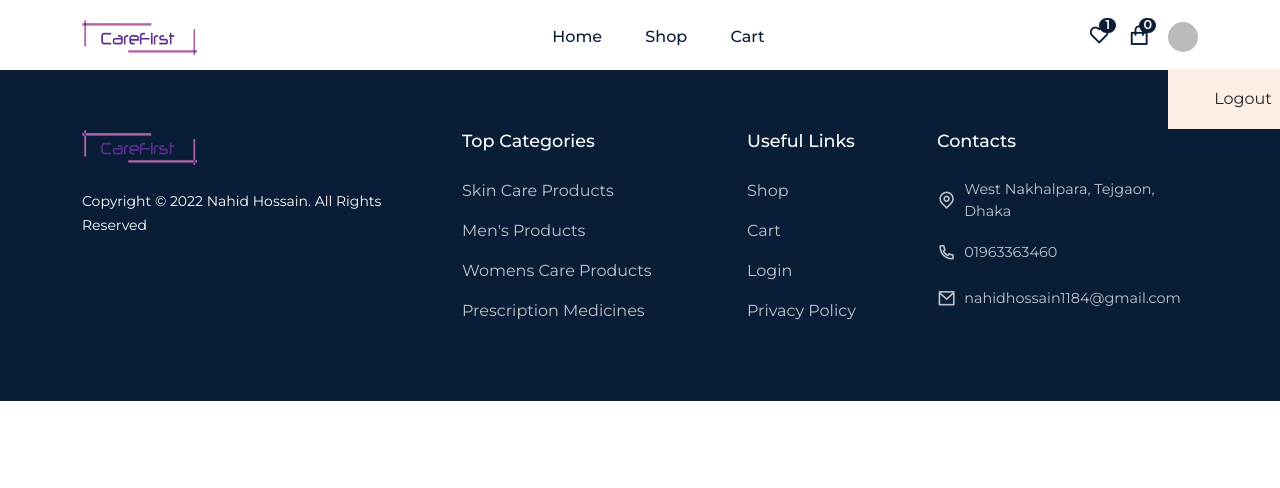
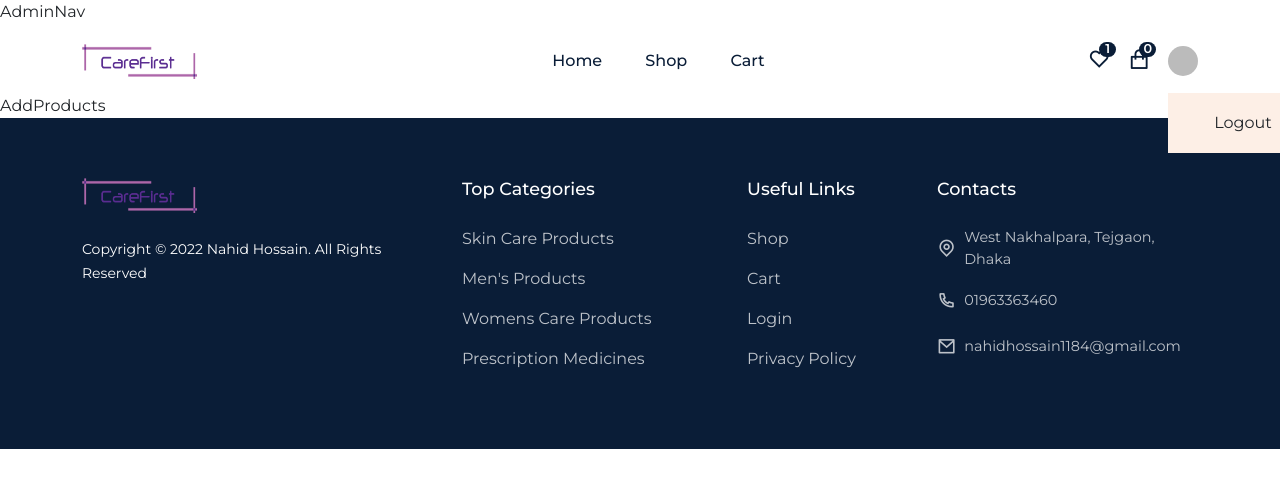
Before and after one commit to floatingnahid22/Job-Assignment, a React (Create React App) app in the folder healthos_task/: page /dashboard/add-products in a window 1280 px wide. Shown: the top 488 px of the page. Built offline with nearby package versions, Linux system fonts and the light colour scheme; no server answers; sample sign-in values are in the browser's storage.

Commit message:
setup for admin dashboard

```diff
--- /dev/null
+++ b/healthos_task/src/admin/AddProducts.jsx
@@ -0,0 +1,7 @@
+import React from "react";
+
+const AddProducts = () => {
+  return <div>AddProducts</div>;
+};
+
+export default AddProducts;
--- /dev/null
+++ b/healthos_task/src/admin/AdminNav.jsx
@@ -0,0 +1,7 @@
+import React from "react";
+
+const AdminNav = () => {
+  return <div>AdminNav</div>;
+};
+
+export default AdminNav;
--- /dev/null
+++ b/healthos_task/src/admin/AllProducts.jsx
@@ -0,0 +1,7 @@
+import React from "react";
+
+const AllProducts = () => {
+  return <div>AllProducts</div>;
+};
+
+export default AllProducts;
--- /dev/null
+++ b/healthos_task/src/admin/Dashboard.jsx
@@ -0,0 +1,7 @@
+import React from "react";
+
+const Dashboard = () => {
+  return <div>Dashboard</div>;
+};
+
+export default Dashboard;
--- a/healthos_task/src/components/Header/Header.jsx
+++ b/healthos_task/src/components/Header/Header.jsx
@@ -134,6 +134,7 @@ const Header = () => {
                     <div className="d-flex align-items-center justify-content-center flex-column ">
                       <Link to="/signup">Signup</Link>
                       <Link to="/login">Login</Link>
+                      <Link to="/dashboard">Dashboard</Link>
                     </div>
                   )}
                 </div>
--- a/healthos_task/src/components/Layout/Layout.jsx
+++ b/healthos_task/src/components/Layout/Layout.jsx
@@ -3,9 +3,14 @@ import Header from "../Header/Header";
 import Footer from "../Footer/Footer";
 import Routers from "../../routers/Routers";
 
+import AdminNav from "../../admin/AdminNav";
+import { useLocation } from "react-router-dom";
+
 const Layout = () => {
+  const location = useLocation();
   return (
     <>
+      {location.pathname.startsWith("/dashboard") ? <AdminNav /> : <Header />}
       <Header />
       <div>
         <Routers />
--- a/healthos_task/src/routers/ProtectedRoute.js
+++ b/healthos_task/src/routers/ProtectedRoute.js
@@ -1,10 +1,11 @@
 import React from "react";
 import useAuth from "../custom-hooks/useAuth";
 import { Navigate } from "react-router-dom";
+import { Outlet } from "react-router-dom";
 
-const ProtectedRoutes = ({ children }) => {
+const ProtectedRoutes = () => {
   const { currentUser } = useAuth();
-  return currentUser ? children : <Navigate to="login" />;
+  return currentUser ? <Outlet /> : <Navigate to="login" />;
 };
 
 export default ProtectedRoutes;
--- a/healthos_task/src/routers/Routers.js
+++ b/healthos_task/src/routers/Routers.js
@@ -10,6 +10,10 @@ import Signup from "../pages/Signup";
 import Login from "../pages/Login";
 import ProtectedRoute from "./ProtectedRoute";
 
+import AddProducts from "../admin/AddProducts";
+import AllProducts from "../admin/AllProducts";
+import Dashboard from "../admin/Dashboard";
+
 const Routers = () => {
   return (
     <Routes>
@@ -18,15 +22,14 @@ const Routers = () => {
       <Route path="shop" element={<Shop />} />
       <Route path="shop/:id" element={<ProductDetails />} />
       <Route path="cart" element={<Cart />} />
-      <Route
-        path="checkout"
-        element={
-          <ProtectedRoute>
-            {" "}
-            <Checkout />{" "}
-          </ProtectedRoute>
-        }
-      />
+
+      <Route path="/*" element={<ProtectedRoute />}>
+        <Route path="checkout" element={<Checkout />} />
+        <Route path="dashboard" element={<Dashboard />} />
+        <Route path="dashboard/all-products" element={<AllProducts />} />
+        <Route path="dashboard/add-products" element={<AddProducts />} />
+      </Route>
+
       <Route path="login" element={<Login />} />
       <Route path="signup" element={<Signup />} />
     </Routes>
```
